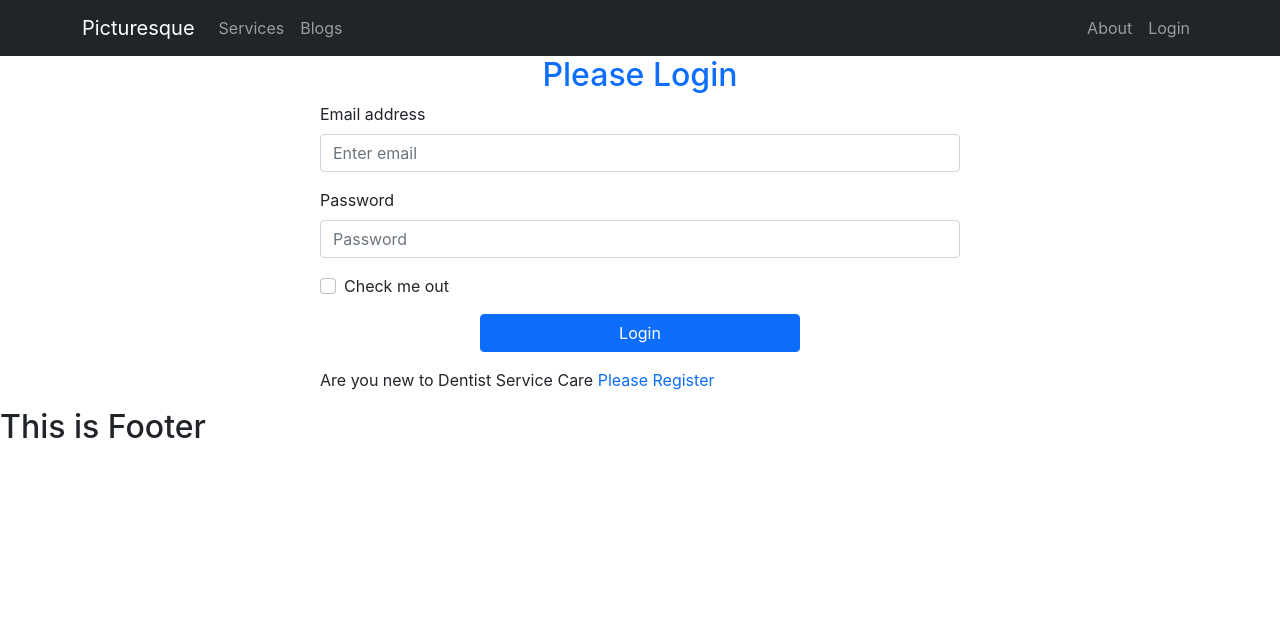
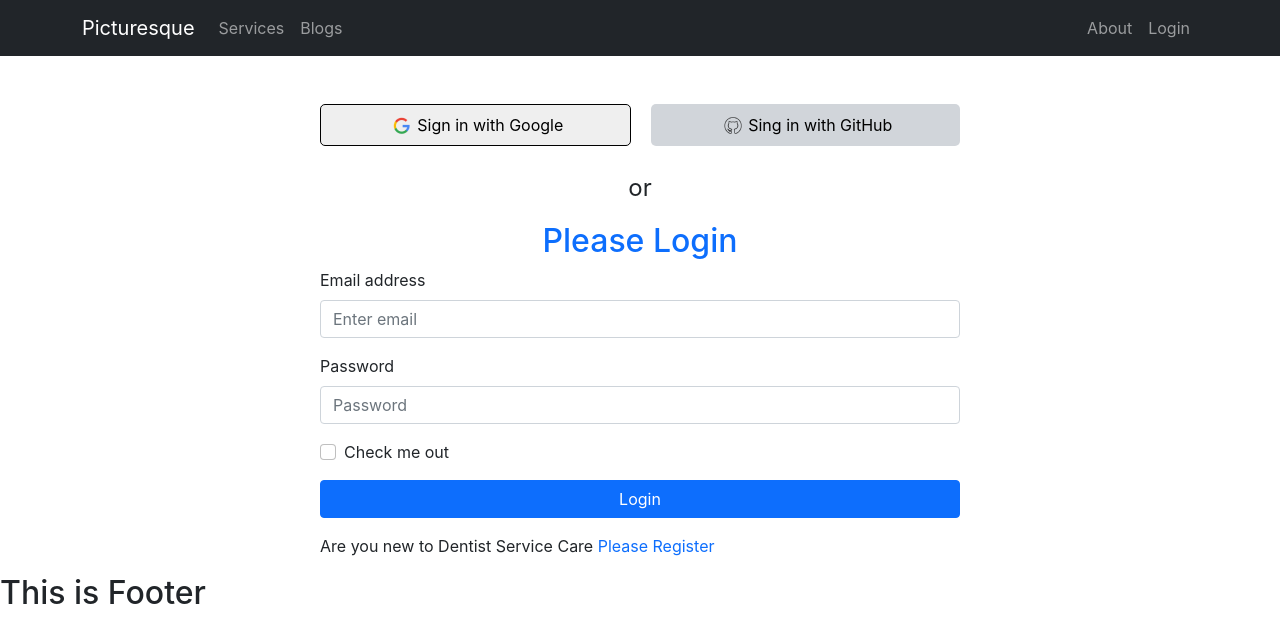
Before and after one commit to AbdMamun1999/independent-service-provider, a React (Create React App) app: page /login in a window 1280 px wide. Shown: the top 642 px of the page. Built offline with nearby package versions, Linux system fonts and the light colour scheme; no server answers.

Commit message:
added sign in with google functionality

```diff
--- a/src/Pages/Login/Login/Login.js
+++ b/src/Pages/Login/Login/Login.js
@@ -4,10 +4,11 @@ import { useSignInWithEmailAndPassword } from 'react-firebase-hooks/auth';
 import { Link, useLocation, useNavigate } from 'react-router-dom';
 import auth from '../../../firebase.init';
 import Loading from '../../Shared/Loading/Loging';
+import SocialLogIn from '../SocialLogIn/SocialLogIn';
 
 const Login = () => {
-    const [email,setEmail] = useState('')
-    const [password,setPassword] = useState('')
+    const [email, setEmail] = useState('')
+    const [password, setPassword] = useState('')
     const navigate = useNavigate()
     const location = useLocation()
 
@@ -20,30 +21,34 @@ const Login = () => {
         error,
     ] = useSignInWithEmailAndPassword(auth);
 
-      const handleEmailValue = event =>{
+    const handleEmailValue = event => {
         setEmail(event.target.value)
     }
 
-      const handlePasswordValue = event =>{
+    const handlePasswordValue = event => {
         setPassword(event.target.value)
     }
 
-      if(loading){
+    if (loading) {
         return <Loading></Loading>
     }
 
-      if(user){
-          navigate(from,{replace:true});
+    if (user) {
+        navigate(from, { replace: true });
     }
 
-      const handleLogInSubmit = event =>{
+    const handleLogInSubmit = event => {
         event.preventDefault()
-          signInWithEmailAndPassword(email,password)
+        signInWithEmailAndPassword(email, password)
 
     }
 
     return (
         <div className='w-50 mx-auto'>
+            <div className='mt-5 mb-4'>
+                <SocialLogIn></SocialLogIn>
+            </div>
+            <p className='text-center fs-4'>or</p>
             <h2 className='text-center text-primary'>Please Login</h2>
             <Form onSubmit={handleLogInSubmit}>
                 <Form.Group className="mb-3" controlId="formBasicEmail">
@@ -58,11 +63,12 @@ const Login = () => {
                 <Form.Group className="mb-3 " controlId="formBasicCheckbox">
                     <Form.Check type="checkbox" label="Check me out" />
                 </Form.Group>
-                <Button className='w-50 primary mx-auto d-block mb-3' variant="primary" type="submit">
+                <Button className='primary mx-auto d-block mb-3 w-100' variant="primary" type="submit">
                     Login
                 </Button>
             </Form>
             <p>Are you new to Dentist Service Care <Link to="/register" className='text-primary pe-auto text-decoration-none'>Please Register</Link> </p>
+
         </div>
     );
 };
--- /dev/null
+++ b/src/Pages/Login/SocialLogIn/SocialLogIn.js
@@ -0,0 +1,37 @@
+import React from 'react';
+import google from '../../../images/logo/google.png'
+import github from '../../../images/logo/gitHub.png'
+import './SocialLogin.css'
+import { useSignInWithGoogle } from 'react-firebase-hooks/auth';
+import auth from '../../../firebase.init';
+import { useNavigate } from 'react-router-dom';
+
+const SocialLogIn = () => {
+    const [signInWithGoogle, user, loading, error] = useSignInWithGoogle(auth);
+    const navigate = useNavigate()
+
+    if(user){
+        navigate('/')
+    }
+
+    const handleSignInWithGoogle = () => {
+        signInWithGoogle()
+    }
+    return (
+        <div className='socialmedia-container'>
+            <button
+                onClick={handleSignInWithGoogle}
+                className='
+                d-flex justify-content-center align-items-center google' height="10px">
+                <img src={google} alt="" />
+                <span>Sign in with Google</span>
+            </button>
+            <button className='d-flex justify-content-center align-items-center github' height="10px">
+                <img src={github} alt="" />
+                <span>Sing in with GitHub</span>
+            </button>
+        </div>
+    );
+};
+
+export default SocialLogIn;
--- /dev/null
+++ b/src/Pages/Login/SocialLogIn/SocialLogin.css
@@ -0,0 +1,24 @@
+.socialmedia-container{
+    display: flex;
+    flex-direction: row;
+    gap: 20px;
+}
+.socialmedia-container button{
+    padding: 8px;
+    width: 100%;
+}
+.google{
+    border: 1px solid black;
+    border-radius: 5px;
+}
+.github{
+    background-color: #d1d5da;
+    border: none;
+    border-radius: 5px;
+}
+@media screen and (max-width:800px) {
+    .socialmedia-container{
+        display: flex;
+        flex-direction: column;
+    }
+}
--- a/src/Pages/Shared/Header/Header.js
+++ b/src/Pages/Shared/Header/Header.js
@@ -15,7 +15,7 @@ const Header = () => {
   return (
     <Navbar collapseOnSelect expand="lg" bg="dark" variant="dark">
       <Container>
-        <Navbar.Brand href="/">
+        <Navbar.Brand as={Link} to="/">
           <span>Picturesque</span>
         </Navbar.Brand>
         <Navbar.Toggle aria-controls="responsive-navbar-nav" />
```
Also changed, not shown: src/images/logo/gitHub.png (added), src/images/logo/google.png (added). Lines whose indentation alone changed are shown as unchanged.
